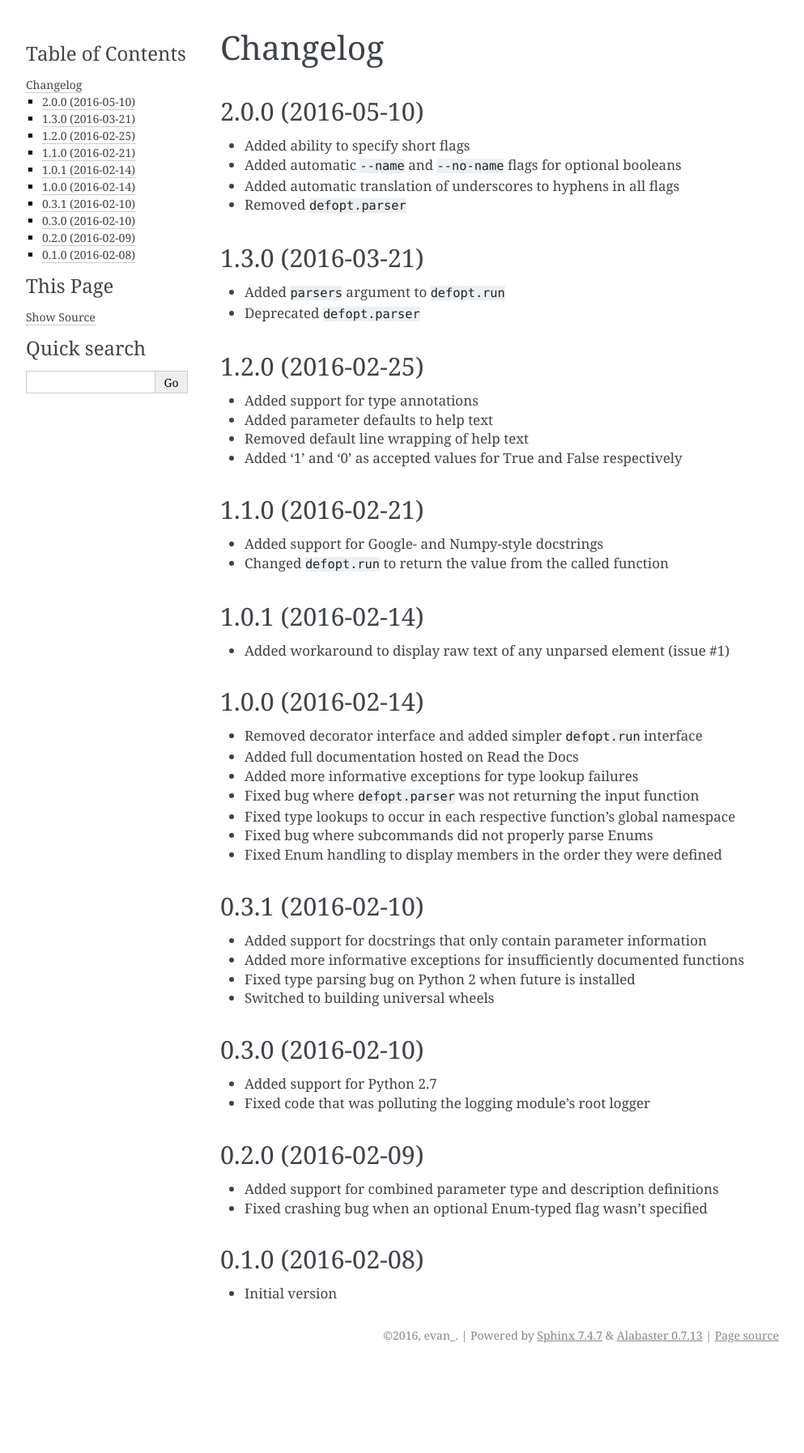
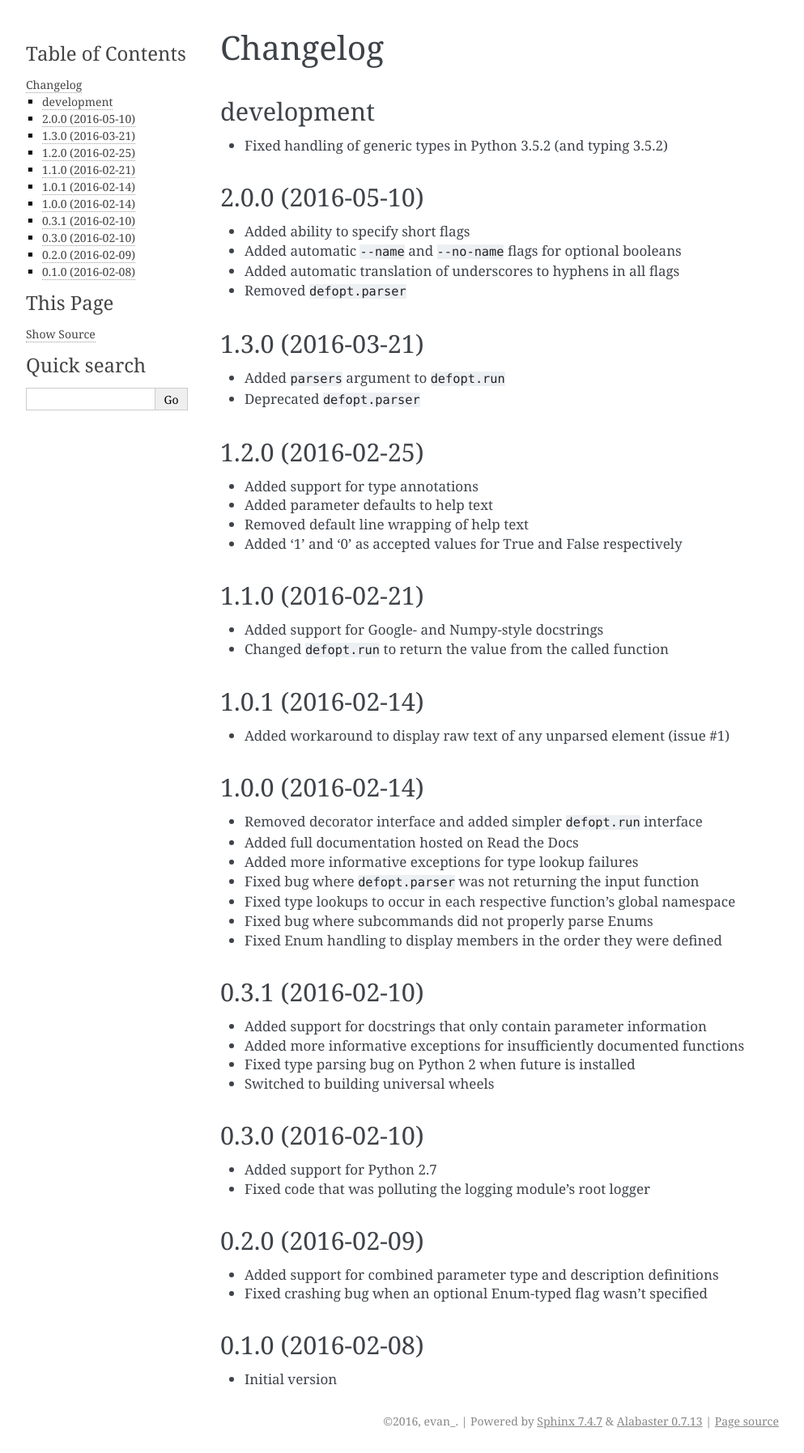
Before and after one commit to anntzer/defopt, a Sphinx documentation site: the page built from docs/changelog.rst, in a window 1280 px wide. Shown: the whole page at 81% size, without its empty margins (148-1141 px from the left). Built offline with Sphinx 7.4.7, drawn with Linux system fonts in a browser that asks for light colours; before the commit the page ends 1689 px from its top, so only the background shows below that.

Commit message:
Fix handling of generic types in Python 3.5.2

```diff
--- a/defopt.py
+++ b/defopt.py
@@ -200,7 +200,9 @@ def _get_type_from_doc(name, globalns):
 
 def _get_type_from_hint(hint):
     if any(_is_generic_type(hint, x) for x in _LIST_TYPES):
-        [type_] = hint.__parameters__
+        # In Python 3.5.2, typing.GenericType distinguishes between
+        # parameters (which are unfilled) and args (which are filled).
+        [type_] = getattr(hint, '__args__', hint.__parameters__)
         return _Type(type_, list)
     elif issubclass(hint, Union):
         # For Union[type, NoneType], just use type.
--- a/docs/changelog.rst
+++ b/docs/changelog.rst
@@ -1,5 +1,10 @@
 Changelog
 =========
+
+development
+-----------
+
+* Fixed handling of generic types in Python 3.5.2 (and typing 3.5.2)
 
 2.0.0 (2016-05-10)
 ------------------
```
